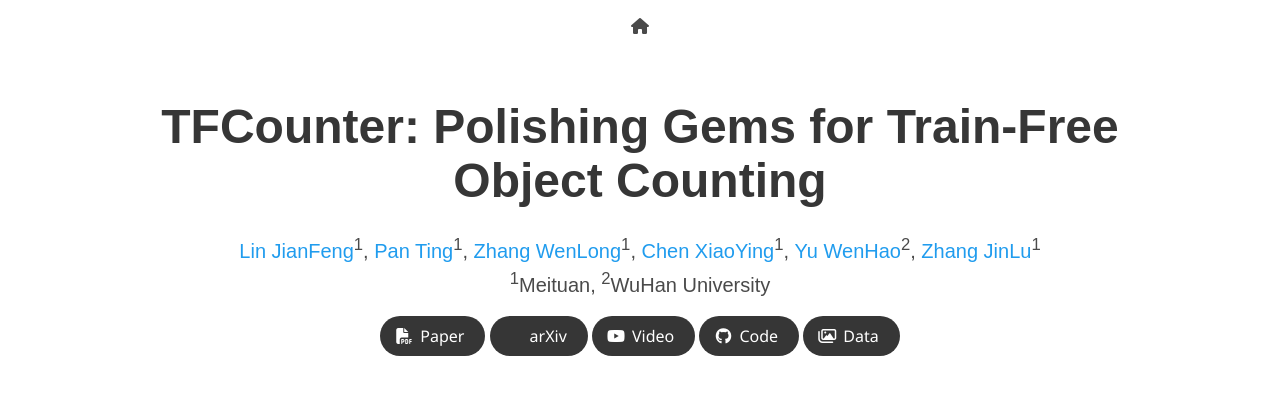
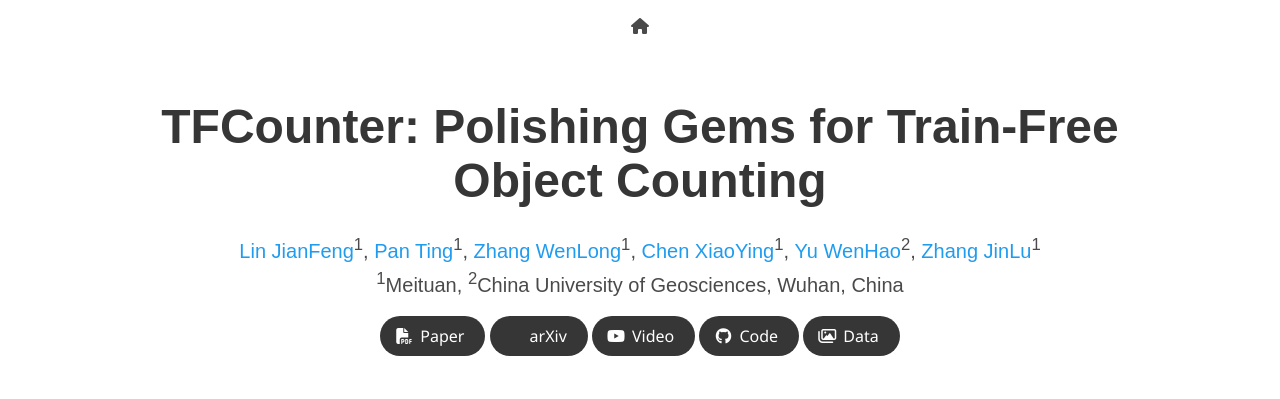
Before and after one commit to tfcounter/tfcounter.github.io, a plain HTML site: page index.html in a window 1280 px wide. Shown: the top 399 px of the page. Drawn offline with nearby package versions, Linux system fonts and the light colour scheme; some icons are missing; a web font is replaced by a local one.

Commit message:
update all

```diff
--- a/index.html
+++ b/index.html
@@ -89,7 +89,7 @@
 
           <div class="is-size-5 publication-authors">
             <span class="author-block"><sup>1</sup>Meituan,</span>
-            <span class="author-block"><sup>2</sup>WuHan University</span>
+            <span class="author-block"><sup>2</sup>China University of Geosciences, Wuhan, China</span>
           </div>
 
           <div class="column has-text-centered">
```
